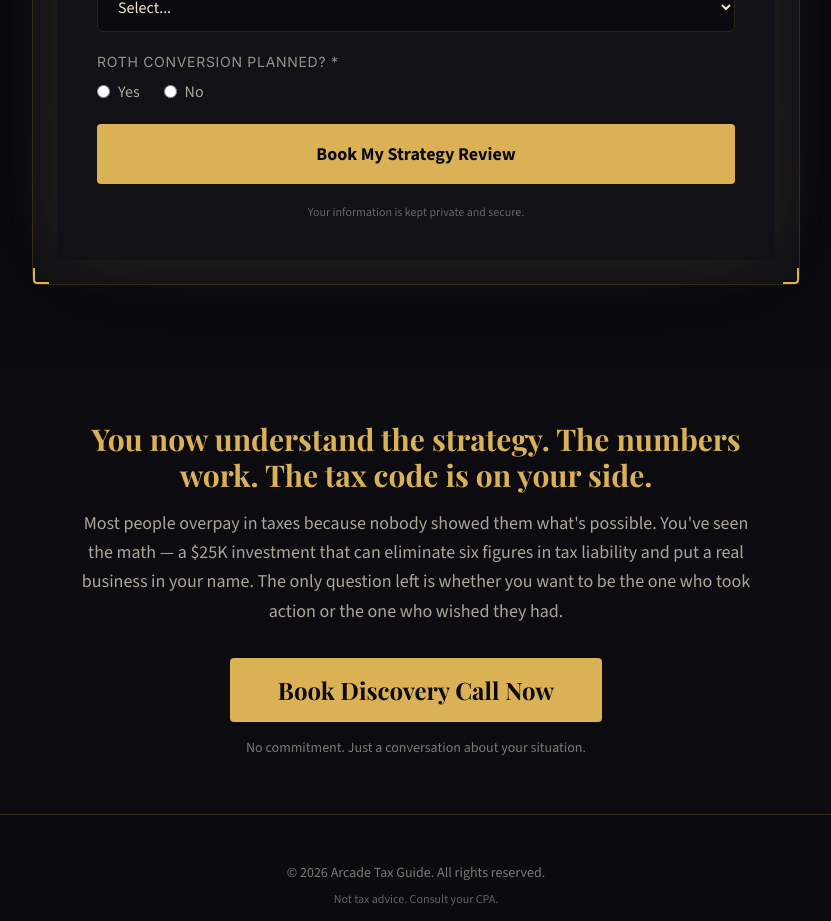
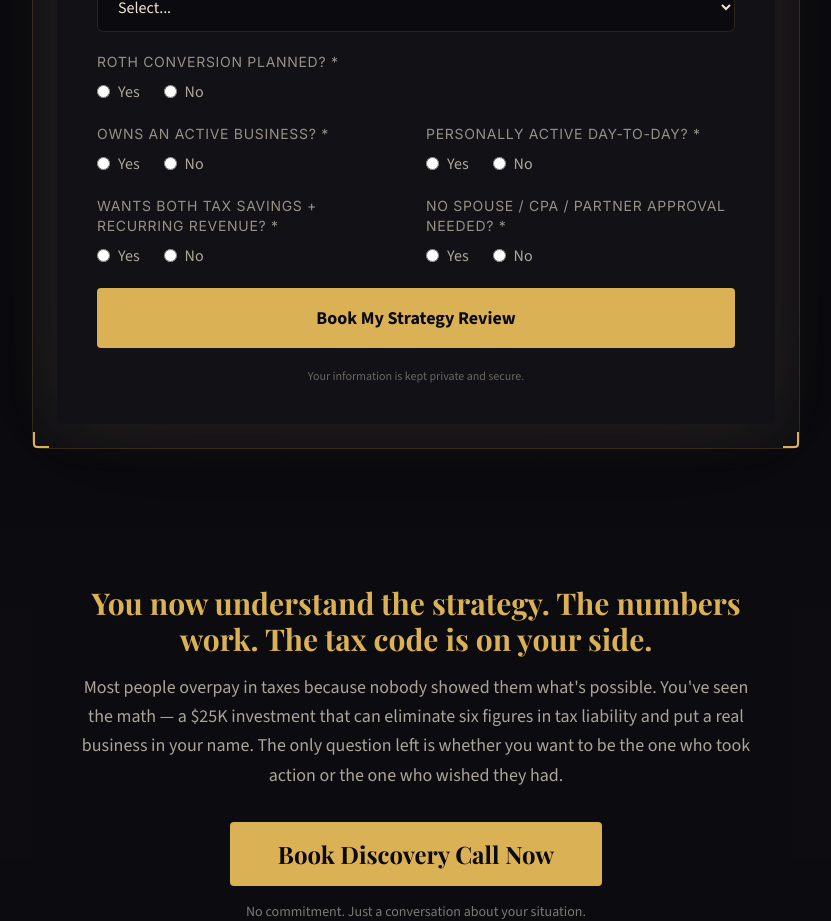
Before and after one commit to kennysabangan/arcade-tax-guide, a React (Vite) app: page /arcade in a window 1280 px wide. Shown: the part 4220-5141 px from the top of the page, without its empty margins (224-1055 px from the left). Built offline with nearby package versions, Linux system fonts and the light colour scheme; what @react-pdf/renderer would draw is missing.

Commit message:
feat: implement lead scoring (0-7) with new fields, compute based on user responses, send to GHL; replace Timeline with Urgency custom field

```diff
--- a/src/pages/ArcadeLandingPage.jsx
+++ b/src/pages/ArcadeLandingPage.jsx
@@ -40,7 +40,8 @@ function StickyMobileCTA() {
 
 function ArcadeLandingPage() {
   const [formData, setFormData] = useState({
-    firstName: '', lastName: '', email: '', mobile: '', filingStatus: '', income: '', taxOwed: '', liquidity: '', rothConversion: '', urgency: ''
+    firstName: '', lastName: '', email: '', mobile: '', filingStatus: '', income: '', taxOwed: '', liquidity: '', rothConversion: '', urgency: '',
+    businessOwner: '', activeDayToDay: '', wantsBoth: '', noApprovalNeeded: ''
   })
   const [submitted, setSubmitted] = useState(false)
   const [loading, setLoading] = useState(false)
@@ -55,6 +56,21 @@ function ArcadeLandingPage() {
     e.preventDefault()
     setLoading(true)
     setError('')
+
+    // Compute lead score (0-7)
+    const computeLeadScore = () => {
+  let score = 0;
+  const income = parseFloat(String(formData.income).replace(/[^0-9.]/g, '')) || 0;
+  if (income > 200000) score++;
+  if (formData.liquidity) score++;
+  if (formData.urgency && formData.urgency.toLowerCase().includes('30 days')) score++;
+  if (formData.businessOwner === 'yes') score++;
+  if (formData.activeDayToDay === 'yes') score++;
+  if (formData.wantsBoth === 'yes') score++;
+  if (formData.noApprovalNeeded === 'yes') score++;
+  return score;
+};
+const leadScore = computeLeadScore();
     try {
       const gaClientId = (() => {
         const match = document.cookie.match(/_ga=GA\d+\.\d+\.(\d+\.\d+)/)
@@ -79,6 +95,7 @@ function ArcadeLandingPage() {
             { id: '8DLGn4gzV3BLqRWbt0DP', value: String(formData.liquidity) },
             { id: 'fFI7kUtLUPxWAR3VDmSM', value: String(formData.rothConversion) },
             { id: 'eBxzRtzSfo3UjBknVHkT', value: String(formData.urgency) },
+            { id: '1NdH5nTE1us9KEkfJFMi', value: leadScore },
           ],
         }),
       })
@@ -490,6 +507,65 @@ function ArcadeLandingPage() {
                   </div>
                 </div>
 
+                {/* Lead Scoring Fields */}
+                <div className="grid grid-cols-1 sm:grid-cols-2 gap-5">
+                  <div>
+                    <label className="block text-cream-60 text-sm font-nav uppercase tracking-wider mb-1">Owns an active business? *</label>
+                    <div className="flex gap-6 mt-2">
+                      <label className="inline-flex items-center gap-2 text-cream-70 cursor-pointer">
+                        <input type="radio" name="businessOwner" value="yes" checked={formData.businessOwner === 'yes'} onChange={handleChange} className="text-gold accent-gold" />
+                        Yes
+                      </label>
+                      <label className="inline-flex items-center gap-2 text-cream-70 cursor-pointer">
+                        <input type="radio" name="businessOwner" value="no" checked={formData.businessOwner === 'no'} onChange={handleChange} className="text-gold accent-gold" />
+                        No
+                      </label>
+                    </div>
+                  </div>
+                  <div>
+                    <label className="block text-cream-60 text-sm font-nav uppercase tracking-wider mb-1">Personally active day-to-day? *</label>
+                    <div className="flex gap-6 mt-2">
+                      <label className="inline-flex items-center gap-2 text-cream-70 cursor-pointer">
+                        <input type="radio" name="activeDayToDay" value="yes" checked={formData.activeDayToDay === 'yes'} onChange={handleChange} className="text-gold accent-gold" />
+                        Yes
+                      </label>
+                      <label className="inline-flex items-center gap-2 text-cream-70 cursor-pointer">
+                        <input type="radio" name="activeDayToDay" value="no" checked={formData.activeDayToDay === 'no'} onChange={handleChange} className="text-gold accent-gold" />
+                        No
+                      </label>
+                    </div>
+                  </div>
+                </div>
+
+                <div className="grid grid-cols-1 sm:grid-cols-2 gap-5">
+                  <div>
+                    <label className="block text-cream-60 text-sm font-nav uppercase tracking-wider mb-1">Wants both tax savings + recurring revenue? *</label>
+                    <div className="flex gap-6 mt-2">
+                      <label className="inline-flex items-center gap-2 text-cream-70 cursor-pointer">
+                        <input type="radio" name="wantsBoth" value="yes" checked={formData.wantsBoth === 'yes'} onChange={handleChange} className="text-gold accent-gold" />
+                        Yes
+                      </label>
+                      <label className="inline-flex items-center gap-2 text-cream-70 cursor-pointer">
+                        <input type="radio" name="wantsBoth" value="no" checked={formData.wantsBoth === 'no'} onChange={handleChange} className="text-gold accent-gold" />
+                        No
+                      </label>
+                    </div>
+                  </div>
+                  <div>
+                    <label className="block text-cream-60 text-sm font-nav uppercase tracking-wider mb-1">No spouse / CPA / partner approval needed? *</label>
+                    <div className="flex gap-6 mt-2">
+                      <label className="inline-flex items-center gap-2 text-cream-70 cursor-pointer">
+                        <input type="radio" name="noApprovalNeeded" value="yes" checked={formData.noApprovalNeeded === 'yes'} onChange={handleChange} className="text-gold accent-gold" />
+                        Yes
+                      </label>
+                      <label className="inline-flex items-center gap-2 text-cream-70 cursor-pointer">
+                        <input type="radio" name="noApprovalNeeded" value="no" checked={formData.noApprovalNeeded === 'no'} onChange={handleChange} className="text-gold accent-gold" />
+                        No
+                      </label>
+                    </div>
+                  </div>
+                </div>
+
                 <button
                   type="submit"
                   disabled={loading}
```
